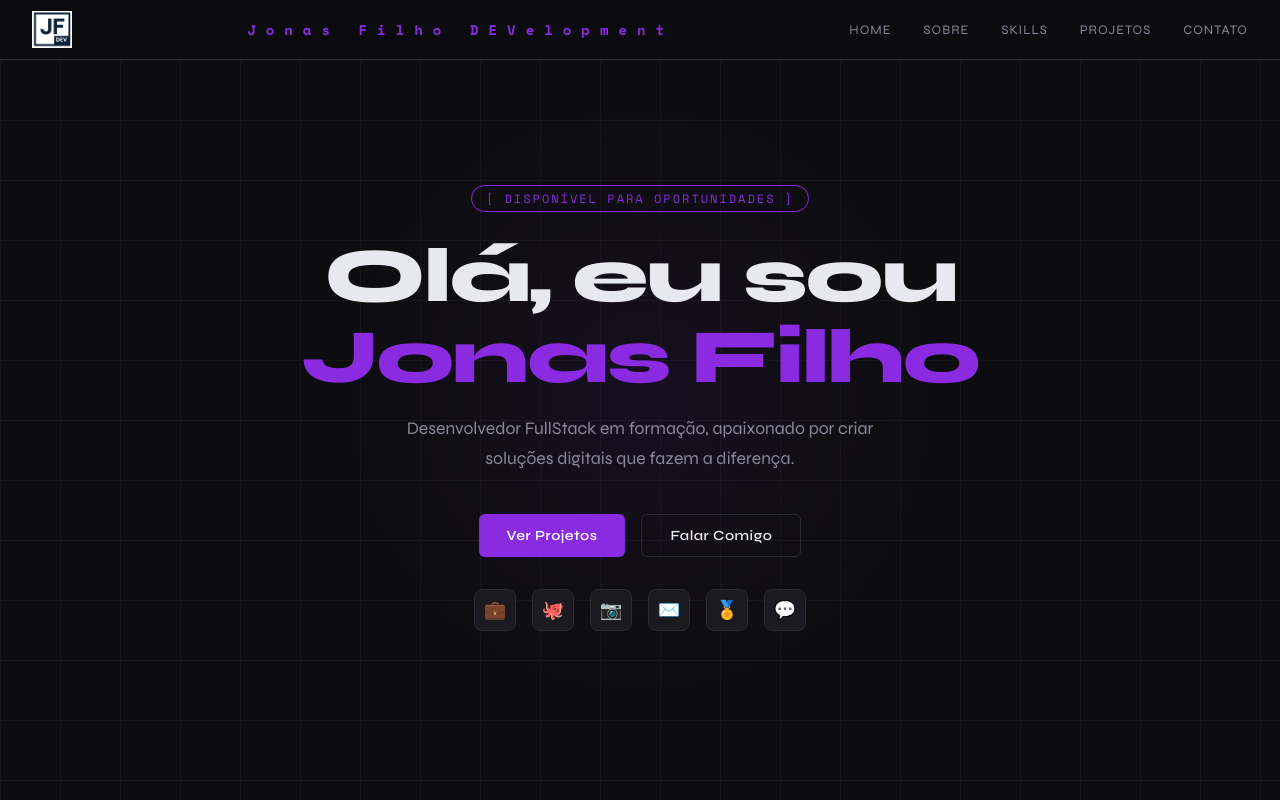
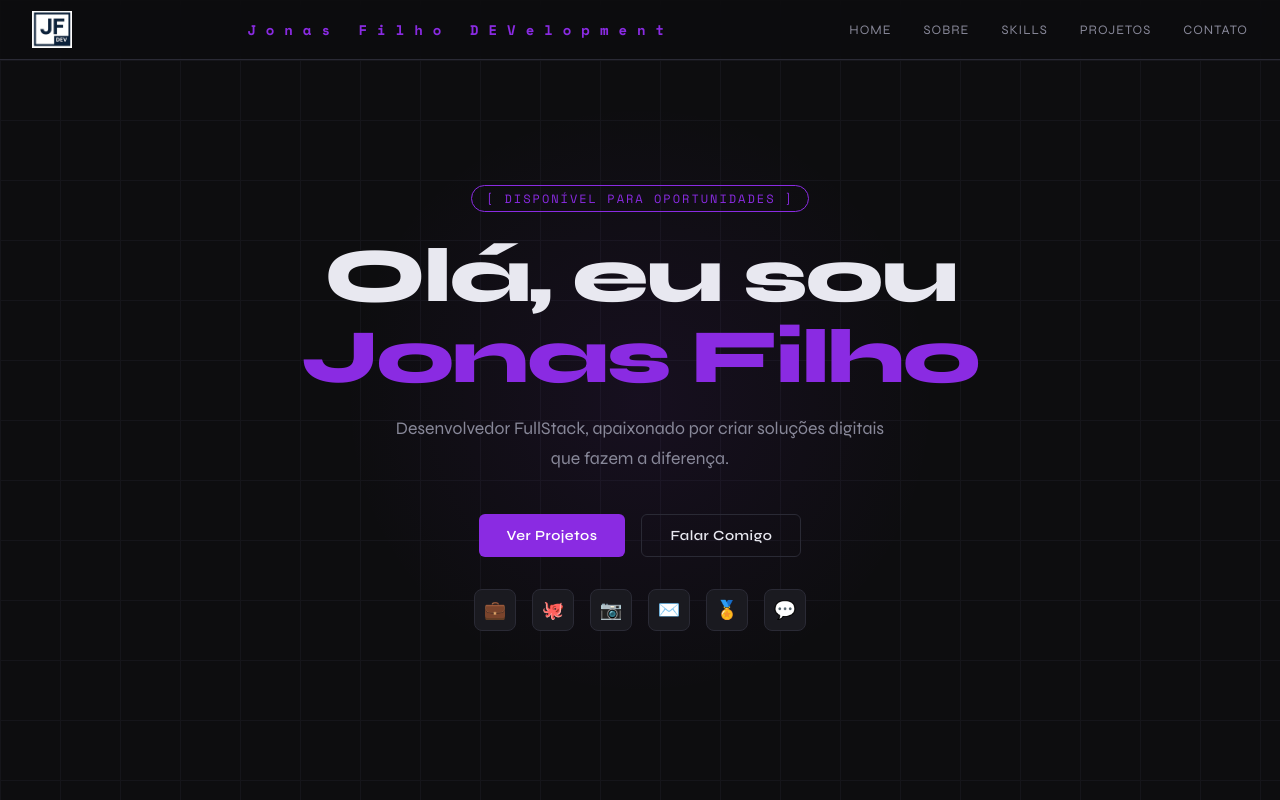
Before and after one commit to JonasFilhoDev/jonas-site, a React (Vite) app: page / in a window 1280 px wide. Shown: the top 800 px of the page. Built offline with nearby package versions, Linux system fonts and the light colour scheme.

Commit message:
correção hero

```diff
--- a/src/components/Home/Hero.jsx
+++ b/src/components/Home/Hero.jsx
@@ -28,7 +28,7 @@ export default function Hero() {
         </h1>
 
         <p className={styles.sub}>
-          Desenvolvedor FullStack em formação, apaixonado por criar
+          Desenvolvedor FullStack, apaixonado por criar
           soluções digitais que fazem a diferença.
         </p>
 
@@ -38,7 +38,7 @@ export default function Hero() {
           </button>
           <a
             className={styles.btnOutline}
-            href="https://wa.me/5533999367207?text=Olá Jonas, vi sua página e gostaria de saber mais sobre seu portfólio!"
+            href="https://wa.me/5533999367207?text=Olá Jonas, vi sua página e gostaria de saber mais sobre seu trabalho!"
             target="_blank"
             rel="noreferrer"
           >
```
